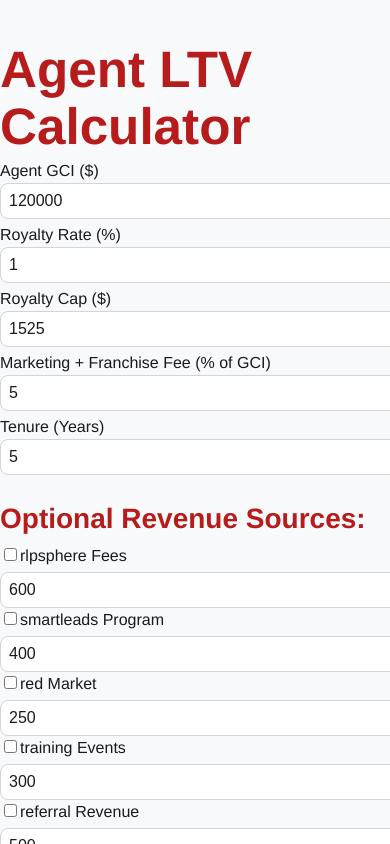
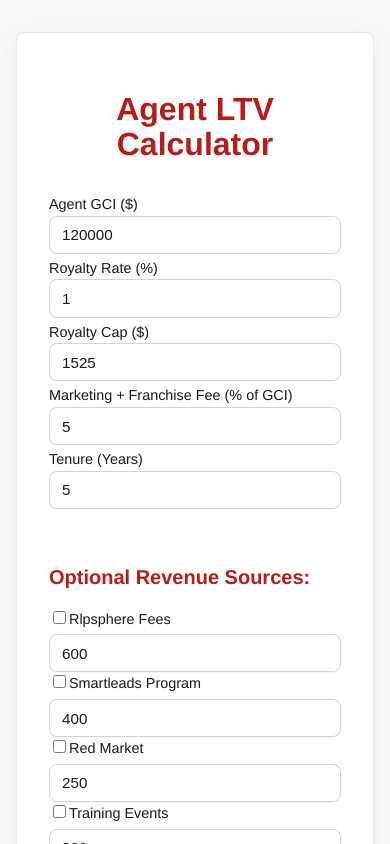
Before and after one commit to Napoleonrlp/agentltvrlp, a React (Vite) app: page / in a window 390 px wide. Shown: the top 844 px of the page. Built offline with nearby package versions, Linux system fonts and the light colour scheme.

Commit message:
Update App.css

```diff
--- a/src/App.css
+++ b/src/App.css
@@ -1,77 +1,156 @@
+/* === Reset & Core === */
 :root {
   --rlp-red: #b61c1c;
   --rlp-dark: #1a1a1a;
   --rlp-light: #f8f9fa;
-  --input-border: #d1d5db;
-  --input-bg: #ffffff;
-  --input-radius: 0.5rem;
-  --input-padding: 0.5rem 0.75rem;
-  --font-stack: 'Helvetica Neue', Helvetica, Arial, sans-serif;
+  --border-radius: 0.5rem;
+  --transition: 0.2s ease-in-out;
+  --font-family: 'Helvetica Neue', Helvetica, Arial, sans-serif;
+}
+
+* {
+  box-sizing: border-box;
 }
 
 body {
   margin: 0;
-  padding: 0;
-  font-family: var(--font-stack);
+  font-family: var(--font-family);
   background-color: var(--rlp-light);
   color: var(--rlp-dark);
-  min-height: 100vh;
+  -webkit-font-smoothing: antialiased;
 }
 
-/* Default input styling */
-.input {
-  width: 100%;
-  padding: var(--input-padding);
-  font-size: 1rem;
-  color: var(--rlp-dark);
-  background-color: var(--input-bg);
-  border: 1px solid var(--input-border);
-  border-radius: var(--input-radius);
-  outline: none;
-  transition: border 0.2s ease;
+main {
+  display: flex;
+  justify-content: center;
+  align-items: start;
+  padding: 2rem 1rem;
+  min-height: 100vh;
+  background-color: var(--rlp-light);
 }
 
-.input:focus {
-  border-color: var(--rlp-red);
-  box-shadow: 0 0 0 2px rgba(182, 28, 28, 0.2);
+/* === Layout === */
+section {
+  width: 100%;
+  max-width: 700px;
+  background: white;
+  border-radius: var(--border-radius);
+  box-shadow: 0 6px 20px rgba(0, 0, 0, 0.06);
+  padding: 2rem;
+  border: 1px solid #e5e7eb;
 }
 
-input[type='checkbox'] {
-  accent-color: var(--rlp-red);
+/* === Headings === */
+h1, h2, h3, h4 {
+  color: var(--rlp-red);
+  font-weight: 700;
 }
 
-/* Typography hierarchy */
-h1, h2, h3, h4 {
-  color: var(--rlp-red);
-  font-weight: bold;
-  margin-bottom: 0.25rem;
+h1 {
+  font-size: 2rem;
+  text-align: center;
+  margin-bottom: 2rem;
+}
+
+h2 {
+  font-size: 1.25rem;
+  margin-bottom: 1rem;
+}
+
+h3 {
+  font-size: 1.1rem;
+  margin-bottom: 0.75rem;
+}
+
+/* === Form Styling === */
+form {
+  display: flex;
+  flex-direction: column;
+  gap: 2rem;
 }
 
 label {
   font-weight: 500;
+  margin-bottom: 0.25rem;
   display: block;
-  margin-bottom: 0.25rem;
+  font-size: 0.9rem;
 }
 
-/* Layout container */
-.container {
-  margin: 0 auto;
-  max-width: 640px;
-  padding: 1rem;
+input[type="number"],
+input[type="text"] {
+  width: 100%;
+  padding: 0.6rem 0.75rem;
+  font-size: 0.95rem;
+  color: var(--rlp-dark);
+  background-color: #fff;
+  border: 1px solid #d1d5db;
+  border-radius: var(--border-radius);
+  box-shadow: 0 1px 2px rgba(0,0,0,0.04);
+  transition: border-color var(--transition), box-shadow var(--transition);
 }
 
-/* Mobile tweaks */
-@media (max-width: 640px) {
-  .input {
-    font-size: 1rem;
-    padding: 0.5rem;
-  }
+input:focus {
+  outline: none;
+  border-color: var(--rlp-red);
+  box-shadow: 0 0 0 2px rgba(182, 28, 28, 0.15);
+}
 
-  .container {
-    padding: 1rem 0.75rem;
-  }
+input[type="checkbox"] {
+  accent-color: var(--rlp-red);
+}
 
-  h2 {
-    font-size: 1.75rem;
+/* === Optional Revenue Layout === */
+.optional-grid {
+  display: grid;
+  grid-template-columns: 1fr;
+  gap: 1.25rem;
+}
+
+@media (min-width: 640px) {
+  .optional-grid {
+    grid-template-columns: repeat(2, 1fr);
   }
 }
+
+.optional-item {
+  display: flex;
+  flex-direction: column;
+  gap: 0.5rem;
+}
+
+/* === Results Box === */
+.result-box {
+  background-color: white;
+  padding: 1.5rem;
+  border: 2px solid var(--rlp-red);
+  border-radius: var(--border-radius);
+  box-shadow: 0 2px 10px rgba(0,0,0,0.06);
+  text-align: center;
+  margin-top: 2.5rem;
+}
+
+.result-box h3 {
+  font-size: 1rem;
+  letter-spacing: 0.05em;
+  text-transform: uppercase;
+}
+
+.result-box p {
+  margin: 0.25rem 0;
+}
+
+.result-amount {
+  font-size: 2.5rem;
+  font-weight: 800;
+  color: var(--rlp-dark);
+  line-height: 1.2;
+}
+
+/* === Utilities === */
+.text-center {
+  text-align: center;
+}
+
+.capitalize {
+  text-transform: capitalize;
+}
```
